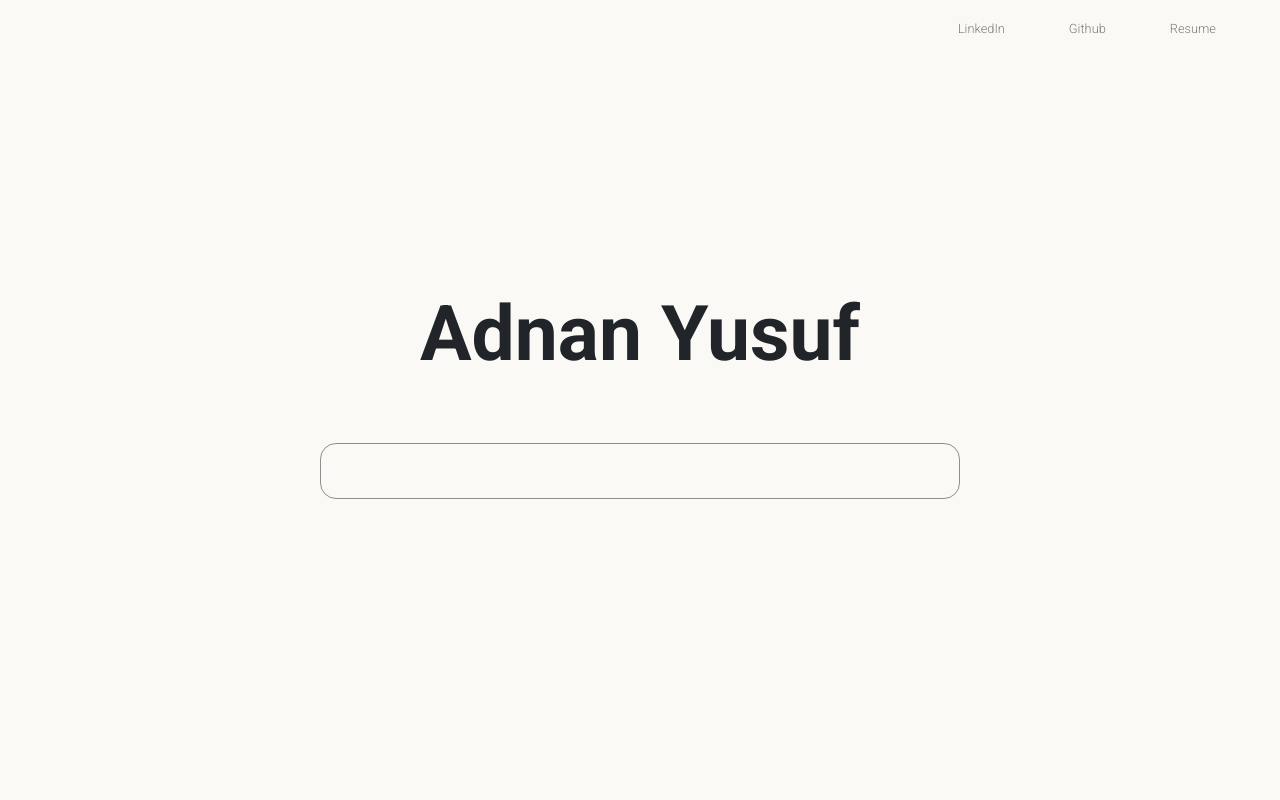
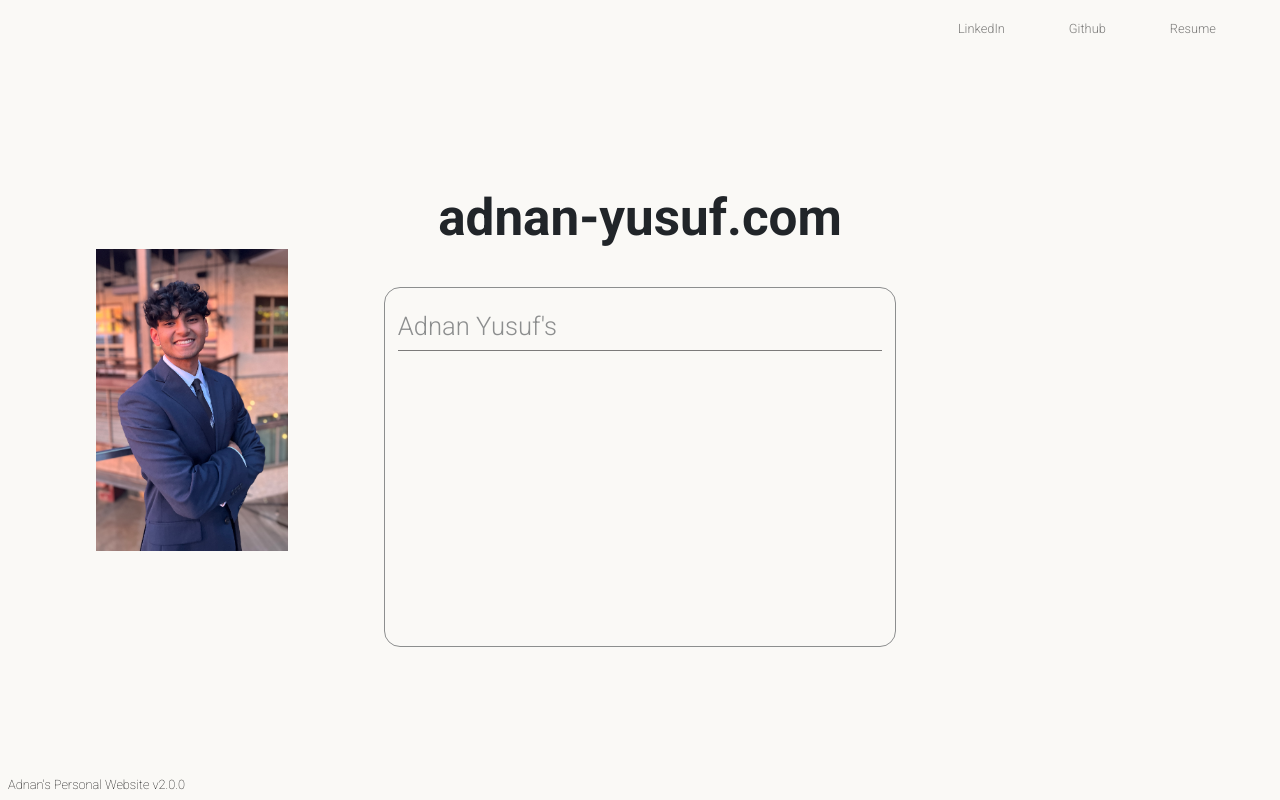
Before and after one commit to adnanysf/personal-website, a Next.js app: page / in a window 1280 px wide. Built offline with nearby package versions, Linux system fonts and the light colour scheme.

Commit message:
added photo, and other containers

```diff
--- a/src/app/page.module.css
+++ b/src/app/page.module.css
@@ -8,6 +8,44 @@
   align-items: center;
   background-color: #FAF9F6;
   flex-direction: column;
+}
+
+.contentContainer{
+  width: 100%;
+  height: 90%;
+  display: flex;
+  justify-content: center;
+  align-items: center;
+  flex-direction: row;
+}
+
+.currentContainer{
+  width: 30%;
+  height: 100%;
+  display: flex;
+  justify-content: center;
+  align-items: center;
+  flex-direction: column;
+  order: 3;
+}
+
+.searchContainer{
+  width: 40%;
+  height: 100%;
+  display: flex;
+  justify-content: center;
+  align-items: center;
+  flex-direction: column;
+  order: 2;
+}
+
+.photoContainer{
+  width: 30%;
+  height: 100%;
+  display: flex;
+  justify-content: center;
+  align-items: center;
+  order: 1;
 }
 
 .header{
@@ -38,17 +76,42 @@
 
 .title{
   font-family: 'Roboto', sans-serif;
-  font-size: 3vw;
+  font-size: 2vw;
   font-weight: 900;
   color: #212529;
   margin-bottom: 1%;
+  margin-top: 5%;
+
+}
+
+.title > h1{
+  color: #212529;
+  /* background-color: #212529; */
+  /* stroke: #212529; */
 }
 
 .searchbar{
-  width: 50%;
+  width: 100%;
   border: 1px solid #212529;
   border-radius: 2vh;
-  height: 7%;
+  height: 50%;
   margin-bottom: 5%;
   opacity: 0.5;
+  padding: 1vw;
 }
+
+.bar{
+  width: 100%;
+  height: 15%;
+  /* border: 1px solid red; */
+  background-color: transparent;
+  font-family: 'Roboto', sans-serif;
+  font-size: 2vw;
+  font-weight: 300;
+  color: #212529;
+  /* border-radius: 2vh; */
+  display: flex;
+  align-items: center;
+
+
+}
--- a/src/app/page.tsx
+++ b/src/app/page.tsx
@@ -11,18 +11,40 @@ import { motion, AnimatePresence } from 'framer-motion';
 
 
 export default function Page() {
-
+  const searchBarItems = ['Resume', 'Github', 'LinkedIn', 'Expertise', 'GPA', 'Photo'];
   return(
     <div className={styles.maincontainer}>
-      <div className={styles.header}>
+      <nav className={styles.header}>
+
         <a href='/Yusuf_Resume.pdf'>Resume</a>
         <a href='https://www.linkedin.com/in/adnyusuf/'>Github</a>
         <a href='https://github.com/adnanysf'>LinkedIn</a>
+      </nav>
+
+        <div className={styles.contentContainer}>
+
+          <div className={styles.currentContainer}></div>
+
+          <div className={styles.searchContainer}>
+            <div className={styles.title}>
+              <h1 style={{cursor:"default"}}>adnan-yusuf.com</h1>
+            </div>
+            <div className={styles.searchbar}>
+              <div className={styles.bar} style={{cursor:"default", borderBottom: '1px solid black'}}>
+                Adnan Yusuf's
+              </div>
+            </div>
+          </div>
+
+
+            <div className={styles.photoContainer}>
+              <img src="/profpic.jpg" alt="Adnan Yusuf" style={{width: '50%'}}/>
+            </div>
+
       </div>
-      <div className={styles.title}>
-        <h1 style={{cursor:"default"}}>Adnan Yusuf</h1>
-      </div>
-      <div className={styles.searchbar}></div>
+
+      <footer style={{position: 'fixed', bottom:'0', left: '0', margin:'1vh', fontFamily:'Roboto, sans-serif', fontWeight:'100', fontSize:'1vw'}}>
+        Adnan's Personal Website v2.0.0</footer>
 
     </div>
   )
```
